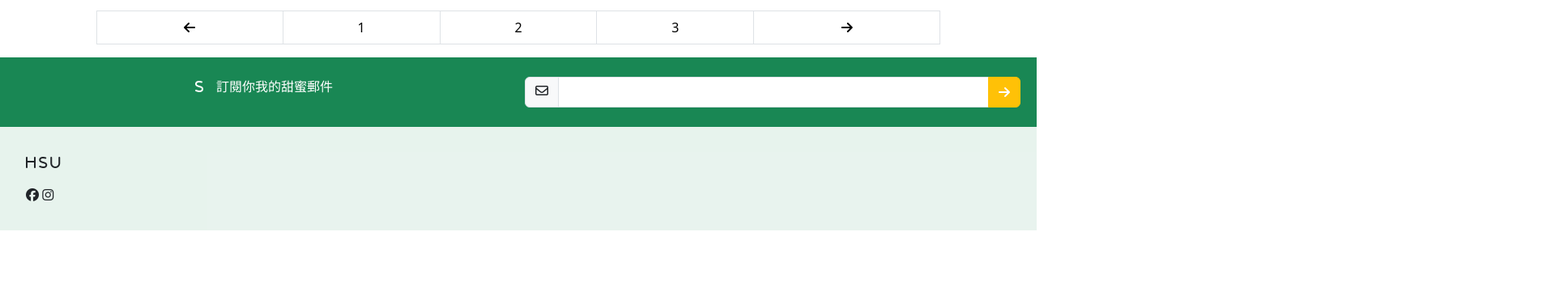
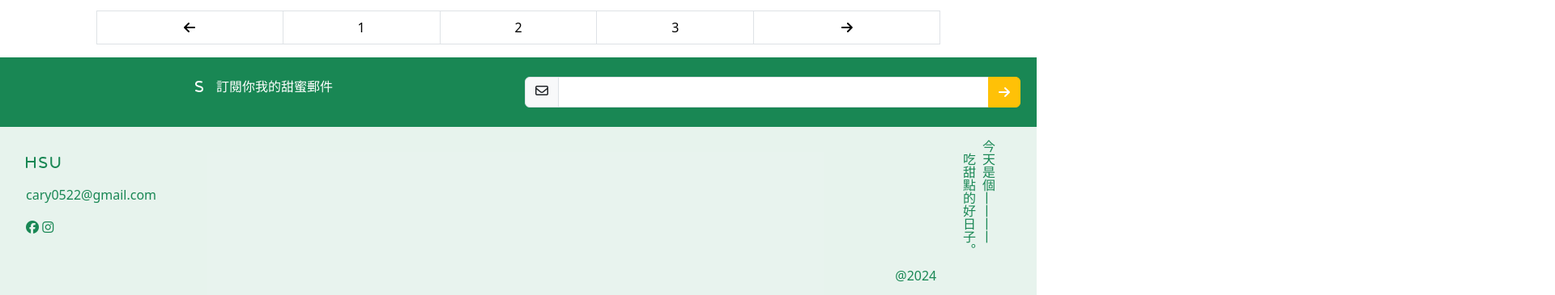
Before and after one commit to cary0522/RWD2, a plain HTML site: page index.html in a window 1280 px wide. Shown: the part 1337-1702 px from the top of the page at 81% size, 1920 px wide, since content can reach past the window. Before the commit the page ends 1622 px from the top, so only its background shows below. Drawn offline with nearby package versions, Linux system fonts and the light colour scheme.

Commit message:
ninth commit

```diff
--- a/index.html
+++ b/index.html
@@ -11,7 +11,7 @@
 <body>
     <div class="nav justify-content-between form-check">
         <input type="checkbox" name="" class="form-check-input barsCheck" id="bars">
-        <div class="hamburger container-fluid px-5 d-flex justify-content-between justify-content-sm-end">
+        <div class="hamburger container-fluid px-5 d-flex justify-content-evenly">
             <a href="https://cary0522.github.io/front/" class="px-sm-2 text-success">首頁</a>
             <a href="https://cary0522.github.io/RWD2/" class="px-sm-2 text-success">甜點</a>
             <a href="https://cary0522.github.io/login/" class="px-sm-2 text-success">登入</a>
@@ -170,18 +170,33 @@
             </button>
         </div>
     </div>
-    <div class="footer container-fluid bg-success bg-opacity-10 p-3">
+    <div class="footer bg-success bg-opacity-10 text-success position-relative">
+        <div class="container-fluid p-3">
             <div class="m-3">
                 <i class="fa-solid fa-h"></i>
                 <i class="fa-solid fa-s"></i>
                 <i class="fa-solid fa-u"></i>
             </div>
-        <div></div>
             <div class="m-3">
-            <i class="fa-brands fa-facebook"></i>
-            <i class="fa-brands fa-instagram"></i>
+                <span>cary0522@gmail.com</span>
             </div>
-        <div></div>
+            <div class="m-3">
+                <a href="https://www.facebook.com/">
+                    <i class="fa-brands fa-facebook text-success"></i></a>
+                <a href="https://www.instagram.com/?hl=zh-tw">
+                    <i class="fa-brands fa-instagram text-success"></i></a>
+            </div>
+            <div class="date m-3 mx-5">
+                <div>
+                    <span>今天是個————</span>
+                </div>
+                <div class="my-3">
+                    <span>吃甜點的好日子。</span>
+                </div>
+            </div>
+            <div class="m-3 year">
+                <span>@2024</span>
+            </div>
         </div>
 
     <script src="https://cdn.jsdelivr.net/npm/bootstrap@5.0.0/dist/js/bootstrap.bundle.min.js" integrity="sha384-p34f1UUtsS3wqzfto5wAAmdvj+osOnFyQFpp4Ua3gs/ZVWx6oOypYoCJhGGScy+8" crossorigin="anonymous"></script>
--- a/shopping.css
+++ b/shopping.css
@@ -13,6 +13,10 @@
     background-color: white;
 }
 
+.date{
+    display: none;
+}
+
 @media screen and (min-width:576px){
     .bar{
         display: none;
@@ -21,6 +25,24 @@
     .hamburger{
         top: 0px;
         left: 0px;
+    }
+
+    .footer{
+        position: relative;
+    }
+
+    .date{
+        position: absolute;
+        display: block;
+        writing-mode: vertical-rl;
+        top: 0px;
+        right: 0px;
+    }
+
+    .year{
+        position: relative;
+        left: 86%;
+        top: 20px;
     }
 }
 
```
Lines whose indentation alone changed are shown as unchanged.
